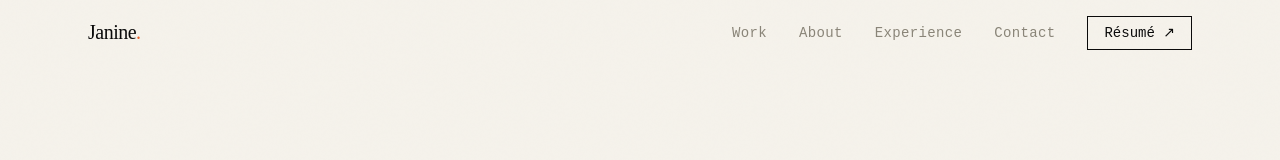
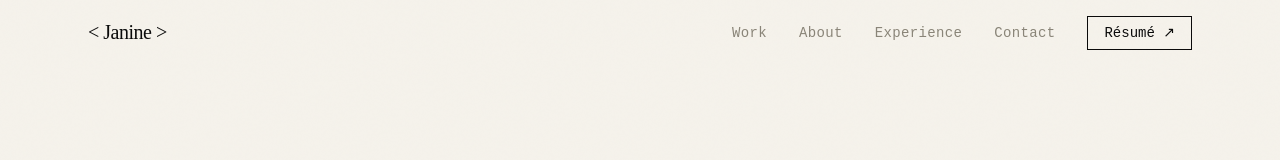
Before and after one commit to janinevallente/janinevallente-portfolio, a Next.js app: page / in a window 1280 px wide. Shown: the top 160 px of the page. Built offline with nearby package versions, Linux system fonts and the light colour scheme.

Commit message:
enh: updated logo in navbar

```diff
--- a/src/components/layout/Navbar.tsx
+++ b/src/components/layout/Navbar.tsx
@@ -23,11 +23,10 @@ export default function Navbar() {
 
   return (
     <header
-      className={`fixed top-0 left-0 right-0 z-50 transition-all duration-300 ${
-        scrolled
-          ? "bg-paper/90 backdrop-blur-md border-b border-border shadow-sm"
-          : "bg-transparent"
-      }`}
+      className={`fixed top-0 left-0 right-0 z-50 transition-all duration-300 ${scrolled
+        ? "bg-paper/90 backdrop-blur-md border-b border-border shadow-sm"
+        : "bg-transparent"
+        }`}
     >
       <nav className="max-w-6xl mx-auto px-6 h-16 flex items-center justify-between">
         {/* Logo */}
@@ -35,8 +34,9 @@ export default function Navbar() {
           href="/"
           className="font-display text-xl text-ink tracking-tight hover:text-accent transition-colors"
         >
+          <span className="font-md">&lt; </span>
           {portfolio.name.split(" ")[0]}
-          <span className="text-accent">.</span>
+          <span className="font-md"> &gt;</span>
         </Link>
 
         {/* Desktop nav */}
```
